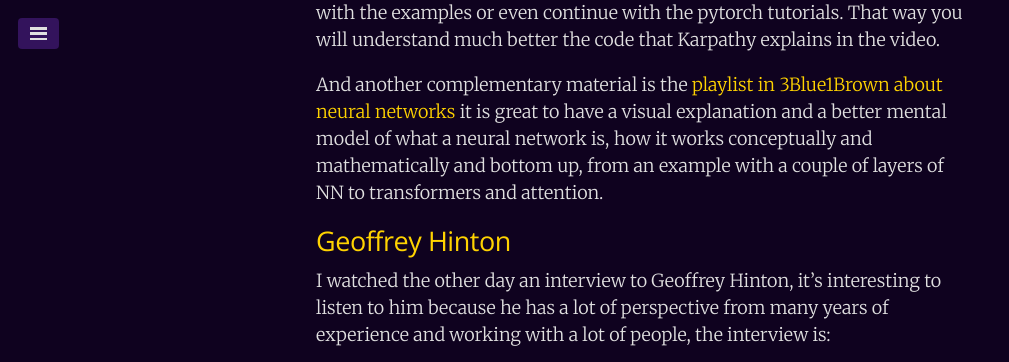
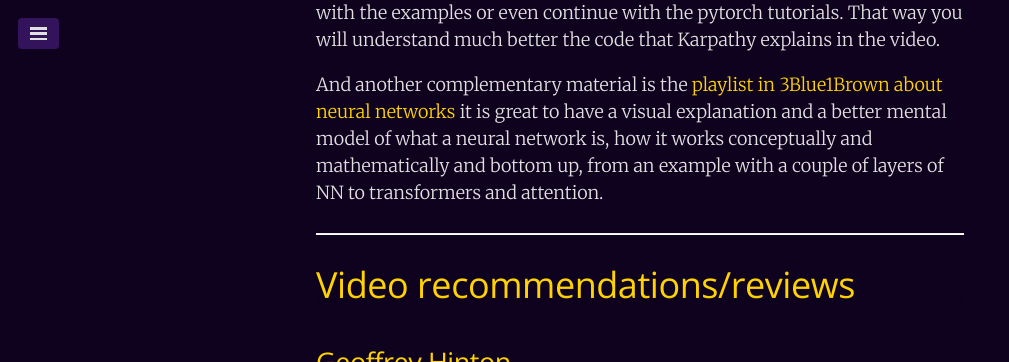
Before and after one commit to juanmirod/juanmirod.github.io, a Jekyll site: the page built from _posts/2024-05-24-ai-learnings-compilation.md, in a window 1280 px wide and 900 px high, scrolled down 903 px, cut to the strip 0-362 px from the top of the window. Shown: the whole strip, without its empty margins (0-1009 px from the left). Built offline with Jekyll 4.4.1, drawn with Linux system fonts in a browser that asks for light colours.

Commit message:
added section

```diff
--- a/_posts/2024-05-24-ai-learnings-compilation.md
+++ b/_posts/2024-05-24-ai-learnings-compilation.md
@@ -18,6 +18,10 @@ To learn more about LLMs and embeddings' models and how they really are trained
 In the same line but more code intensive it is really illustrative the video [Let's build GPT](https://www.youtube.com/watch?v=kCc8FmEb1nY) by Andrej Karpathy. If you have no idea of Pytorch I recommend reading first the [60 minutes blitz to pytorch](https://docs.pytorch.org/tutorials/beginner/deep_learning_60min_blitz.html) and playing a bit with the examples or even continue with the pytorch tutorials. That way you will understand much better the code that Karpathy explains in the video.
 
 And another complementary material is the [playlist in 3Blue1Brown about neural networks](https://www.youtube.com/playlist?list=PLZHQObOWTQDNU6R1_67000Dx_ZCJB-3pi) it is great to have a visual explanation and a better mental model of what a neural network is, how it works conceptually and mathematically and bottom up, from an example with a couple of layers of NN to transformers and attention.
+
+---
+
+# Video recommendations/reviews
 
 ## Geoffrey Hinton
 
```
